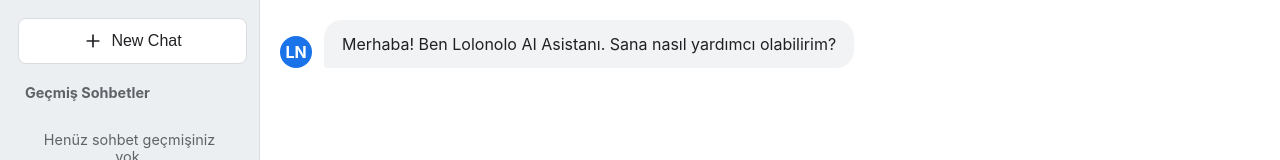
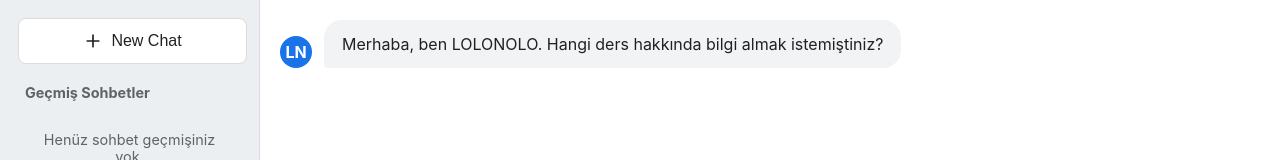
Before and after one commit to lolonolo/ai-lolonolo, a plain HTML site: page index.html in a window 1280 px wide. Shown: the top 160 px of the page. Drawn offline with Linux system fonts and the light colour scheme.

Commit message:
Update index.html

```diff
--- a/index.html
+++ b/index.html
@@ -271,9 +271,10 @@
         };
 
         const startNewChat = () => {
-             chatWindow.innerHTML = '';
-             addMessage('Merhaba! Ben Lolonolo AI Asistanı. Sana nasıl yardımcı olabilirim?', 'assistant');
-        }
+     chatWindow.innerHTML = '';
+     // Karşılama mesajını sizin istediğiniz gibi güncelledik.
+     addMessage('Merhaba, ben LOLONOLO. Hangi ders hakkında bilgi almak istemiştiniz?', 'assistant');
+}
 
         newChatBtn.addEventListener('click', startNewChat);
         askButton.addEventListener('click', sendMessage);
```
